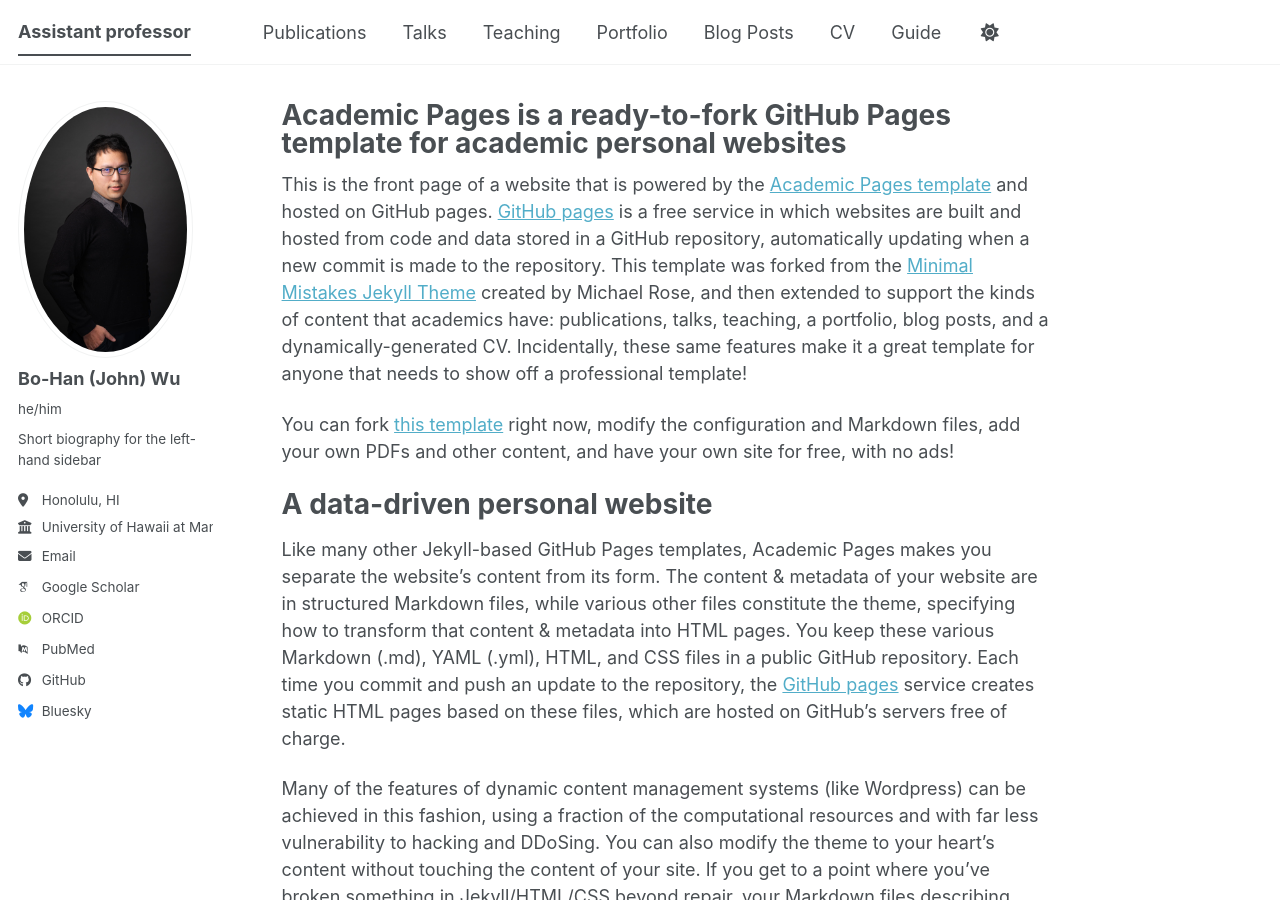
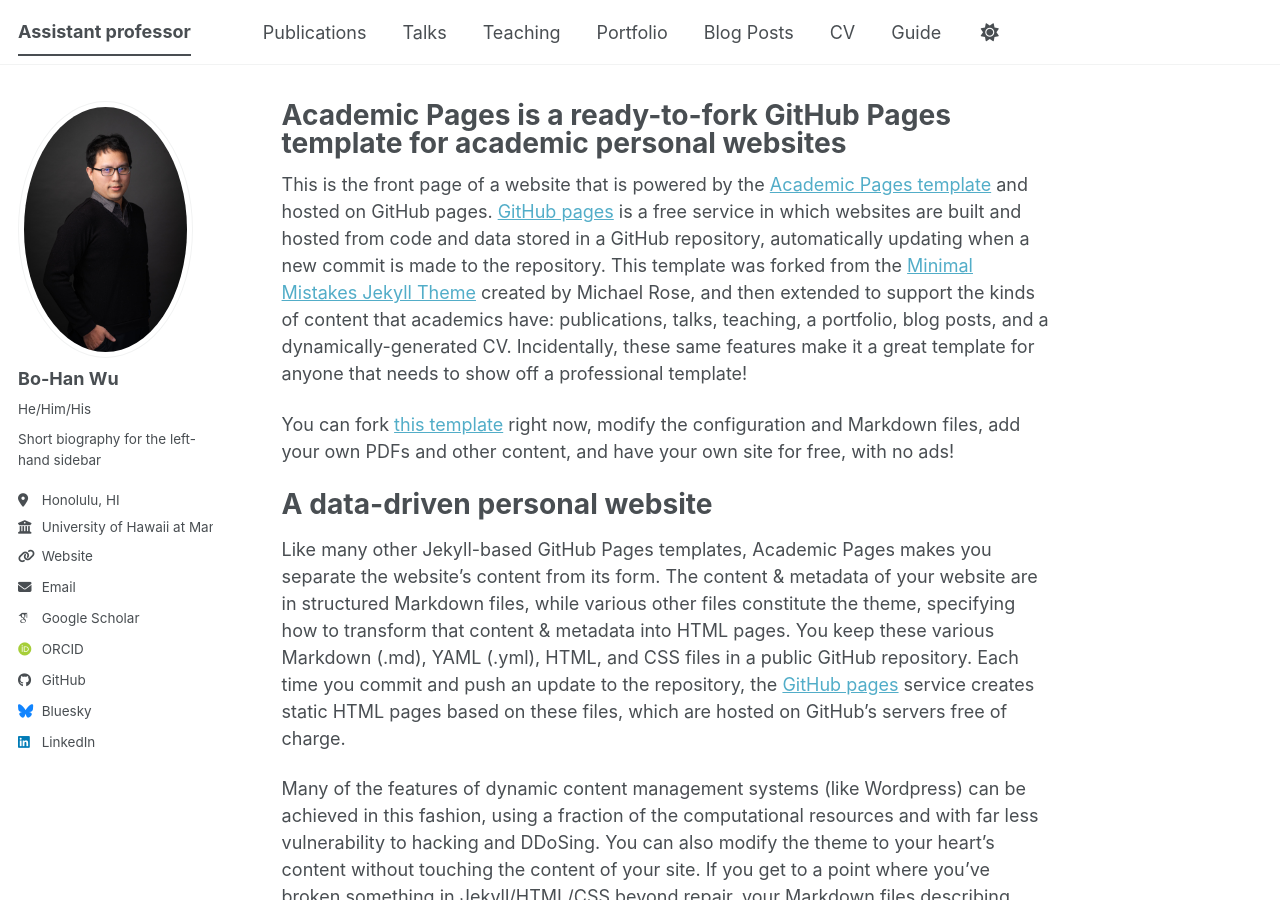
Before and after one commit to go705/go705.github.io, a Jekyll site: the page built from _pages/about.md, in a window 1280 px wide and 900 px high. Built offline with Jekyll 4.4.1, drawn with Linux system fonts in a browser that asks for light colours; some web fonts are replaced; a script bundle is joined from its source files by our own code; library files that are not in the unit come from our copies.

Commit message:
Update _config.yml

```diff
--- a/_config.yml
+++ b/_config.yml
@@ -24,12 +24,12 @@
 author:
   # Biographic information
   avatar           : "Bio-photo_BH.jpg"
-  name             : "Bo-Han (John) Wu"
-  pronouns         : "he/him" # example: "she/her"
+  name             : "Bo-Han Wu"
+  pronouns         : "He/Him/His" # example: "she/her"
   bio              : "Short biography for the left-hand sidebar"
   location         : "Honolulu, HI"
   employer         : "University of Hawaii at Manoʻa"
-  uri              : # URL
+  uri              : "https://ece.hawaii.edu/home/"
   email            : "bohanwu@hawaii.edu"
 
   # Academic websites
@@ -38,10 +38,10 @@
   googlescholar    : "https://scholar.google.com/citations?user=_8D8iHAAAAAJ&hl=en"
   inspire-hep      : # URL
   impactstory      : # URL
-  orcid            : "https://orcid.org/yourorcidurl"
+  orcid            : "https://orcid.org/0000-0003-1475-1262"
   semantic         : # URL
   ssrn             : # URL
-  pubmed           : "https://www.ncbi.nlm.nih.gov/pubmed/?term=john+snow"
+  pubmed           : #"https://www.ncbi.nlm.nih.gov/pubmed/?term=john+snow"
   researchgate     : # URL
   scopus           : # URL
   zotero           : # URL
@@ -66,7 +66,7 @@
   keybase          : # Username
   instagram        : # Username
   lastfm           : # Username
-  linkedin         : # Username
+  linkedin         : "https://www.linkedin.com/in/bo-han-wu-282a35116/"
   mastodon         : # URL
   medium           : # URL
   pinterest        : # Username
```
